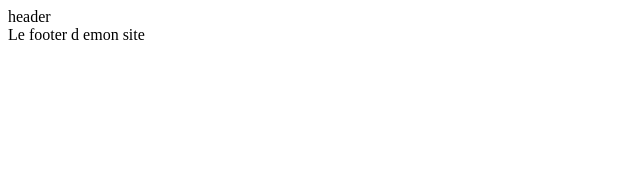
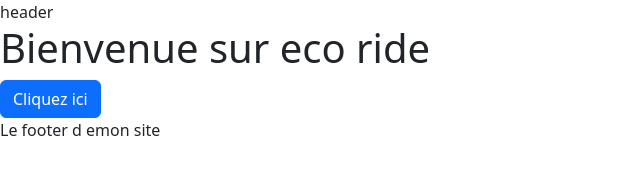
Before and after one commit to CyrilAndriot/ecf, a website with bundled scripts: page index.html in a window 1280 px wide. Shown: the whole page, without its empty margins (0-640 px from the left). Built offline with nearby package versions, Linux system fonts and the light colour scheme; files whose address does not match are found by name.

Commit message:
install bootstrap

```diff
--- a/index.html
+++ b/index.html
@@ -3,6 +3,9 @@
 <head>
     <meta charset="UTF-8">
     <meta name="viewport" content="width=device-width, initial-scale=1.0">
+
+    <link rel="stylesheet" href="node_modules/bootstrap/dist/css/bootstrap.min.css">
+    <link rel="stylesheet" href="node_modules/bootstrap-icons/font/bootstrap-icons.css">
     <title>Document</title>
 </head>
 <body>
@@ -14,6 +17,8 @@
     <footer> Le footer d emon site </footer>
 
     <script type="module" src="/Router/Router.js"></script>
+    <script src="node_modules/bootstrap/dist/js/bootstrap.bundle.min.js"></script>
+
 
 </body>
 </html>
--- /dev/null
+++ b/package.json
@@ -0,0 +1,6 @@
+{
+  "dependencies": {
+    "bootstrap": "^5.3.3",
+    "bootstrap-icons": "^1.11.3"
+  }
+}
--- a/pages/home.html
+++ b/pages/home.html
@@ -0,0 +1,4 @@
+<h1>Bienvenue sur eco ride</h1>
+
+
+<button class="btn btn-primary">Cliquez ici</button>
```
Also changed, not shown: 2 other files.
